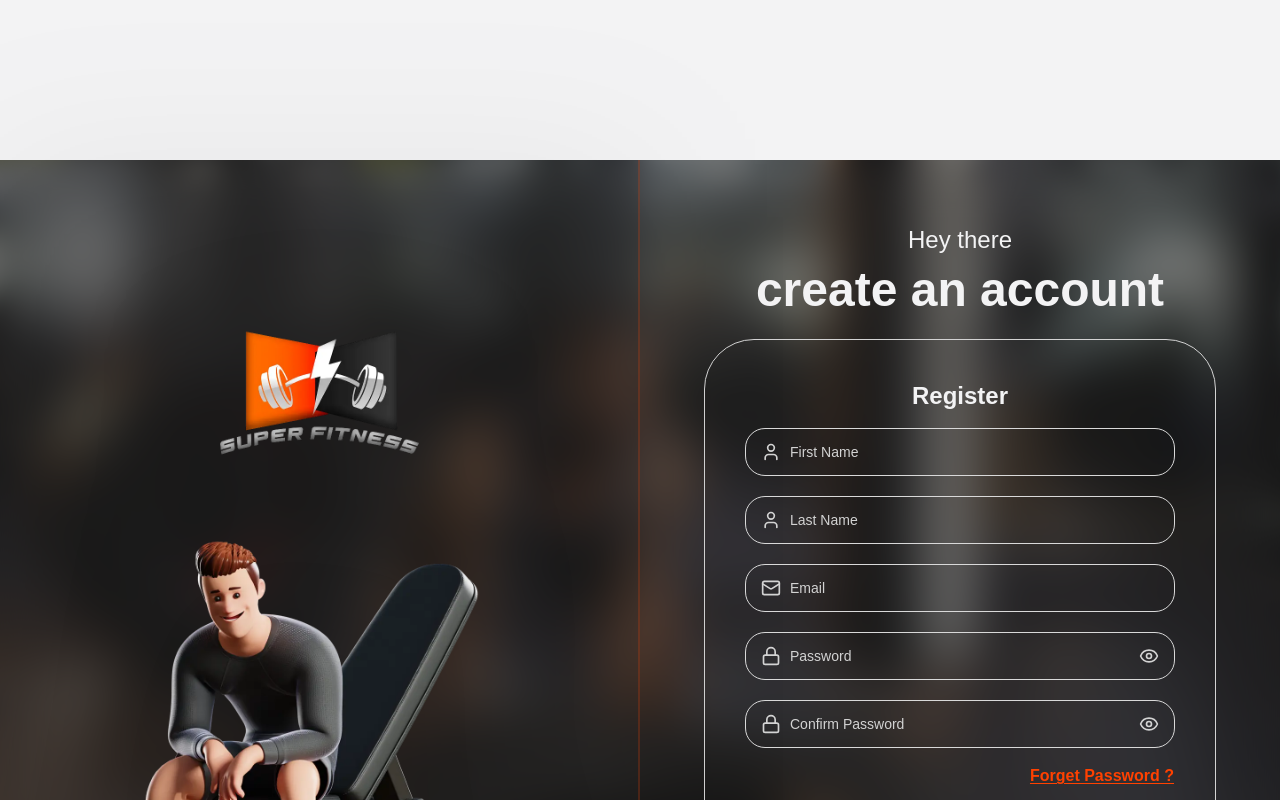
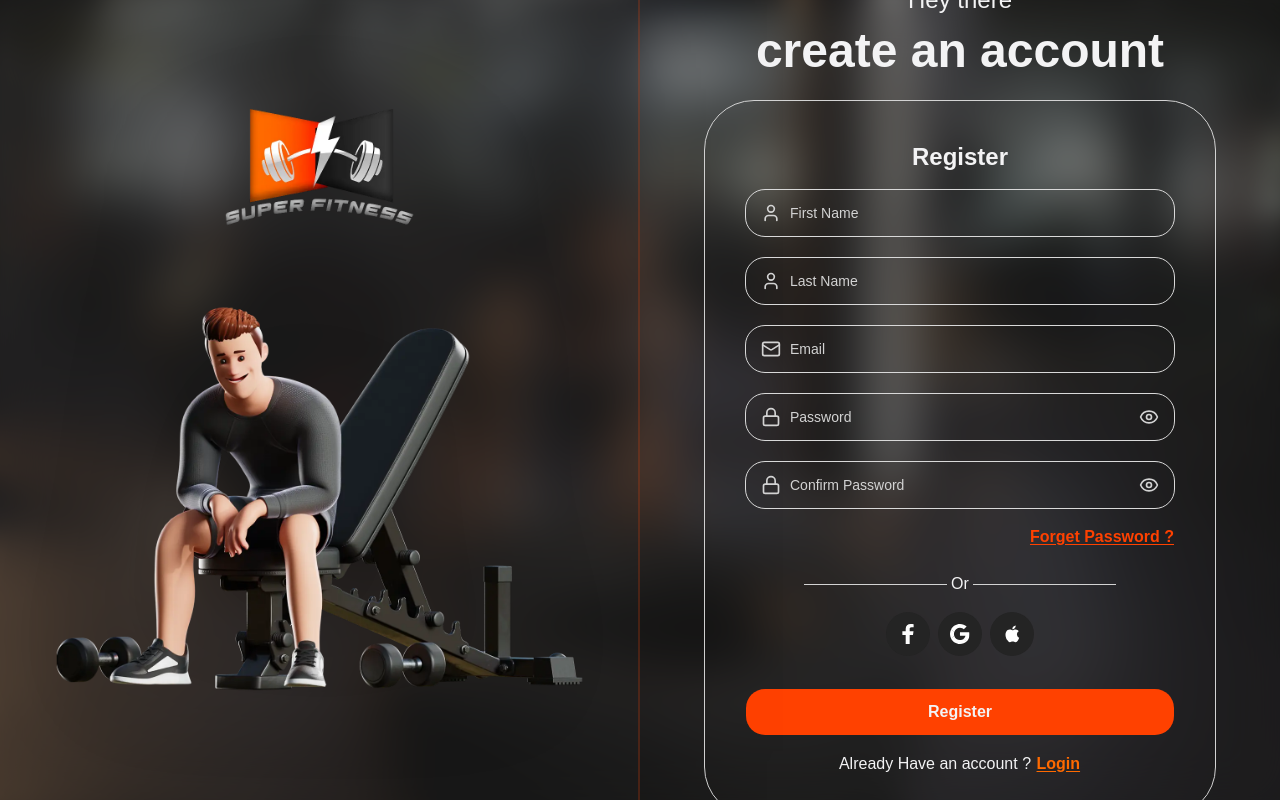
Before and after one commit to engmaggi/super-fitness, a React (Vite) app: page /register in a window 1280 px wide. Shown: the top 800 px of the page. Built offline with nearby package versions, Linux system fonts and the light colour scheme.

Commit message:
chore(auth): fixing auth layout

```diff
--- a/src/features/auth/components/auth-layout.tsx
+++ b/src/features/auth/components/auth-layout.tsx
@@ -1,66 +1,35 @@
-
-import authBg from "@/assets/auth-bg.webp"
-import authImage from "@/features/auth/assets/auth-side-img.webp"
+import authBg from "@/assets/auth-bg.webp";
+import authImage from "@/features/auth/assets/auth-side-img.webp";
 import { Outlet } from "react-router-dom";
-
-// function IconField({
-//   icon: Icon,
-//   trailing,
-//   ...props
-// }: ComponentProps<typeof Input> & {
-//   icon: typeof Mail
-//   trailing?: ReactNode
-// }) {
-//   return (
-//     <div className="relative">
-//       <Icon className="pointer-events-none absolute top-1/2 left-4 size-5 -translate-y-1/2 text-font-2" />
-//       <Input className={cn("pl-11", trailing && "pr-11")} {...props} />
-//       {trailing ? (
-//         <span className="absolute top-1/2 right-4 -translate-y-1/2 text-font-2">
-//           {trailing}
-//         </span>
-//       ) : null}
-//     </div>
-//   )
-// }
-// function Section({
-//   title,
-//   children,
-// }: {
-//   title: string
-//   children: ReactNode
-// }) {
-//   return (
-//     <section className="space-y-4">
-//       <h2 className="text-2xl">{title}</h2>
-//       {children}
-//     </section>
-//   )
-// }
 export default function AuthLayout() {
   return (
-    <div className="relative flex flex-col items-center justify-center w-full overflow-hidden">
-       <div
-          className="absolute inset-0 bg-cover bg-center blur-md scale-105"
-          style={{ backgroundImage: `url(${authBg})` }}
-        ></div>
-      <div className="relative z-10 flex flex-col items-center justify-center bg-foreground w-full py-20 px-auto">
+    // Main wrapper: restricts height to viewport and prevents full-page scrolling
+    <div className="relative flex h-screen w-full flex-col items-center justify-center overflow-hidden">
+      {/* Blurred background image layer */}
+      <div
+        className="absolute inset-0 scale-105 bg-cover bg-center blur-md"
+        style={{ backgroundImage: `url(${authBg})` }}
+      />
 
-      </div>
-      <div className="relative z-10 flex w-full flex-col items-center justify-center bg-background/60 backdrop-blur-xl xl:flex-row xl:rtl:flex-row-reverse">
-        <div className="flex w-full flex-col items-center justify-center border-b-2 border-primary/20 bg-background/20 py-16 drop-shadow-[0_4px_79.8px_rgba(0,0,0,0.25)] xl:w-1/2 xl:border-e-2 xl:border-b-0 xl:py-40">
+      {/* Foreground overlay */}
+      <div className="relative z-10 flex w-full flex-col items-center justify-center bg-foreground" />
+
+      {/* Content container: stacks vertically on mobile, horizontally on desktop */}
+      <div className="relative z-10 flex h-full w-full flex-1 flex-col items-center justify-center bg-background/60 backdrop-blur-xl xl:flex-row xl:rtl:flex-row-reverse">
+        {/* Illustration section */}
+        <div className="flex h-full w-full flex-col items-center justify-center border-b-2 border-primary/20 bg-background/20 drop-shadow-[0_4px_79.8px_rgba(0,0,0,0.25)] xl:w-1/2 xl:border-b-0 xl:border-e-2">
           <img
             src={authImage}
             alt="Auth Layout"
-            className="w-full max-w-[89.5%] object-cover"
+            className="max-h-full w-full max-w-[89.5%] object-contain p-4"
           />
         </div>
-        <div className="flex w-full flex-col items-center justify-center py-10 text-center xl:w-1/2 xl:py-0">
+
+        {/* Dynamic content (Forms) with independent vertical scroll if needed */}
+        <div className="flex h-full w-full flex-col items-center justify-center overflow-y-auto text-center xl:w-1/2 xl:py-0">
           <Outlet />
         </div>
       </div>
-
-
     </div>
-  )
+  );
 }
```
